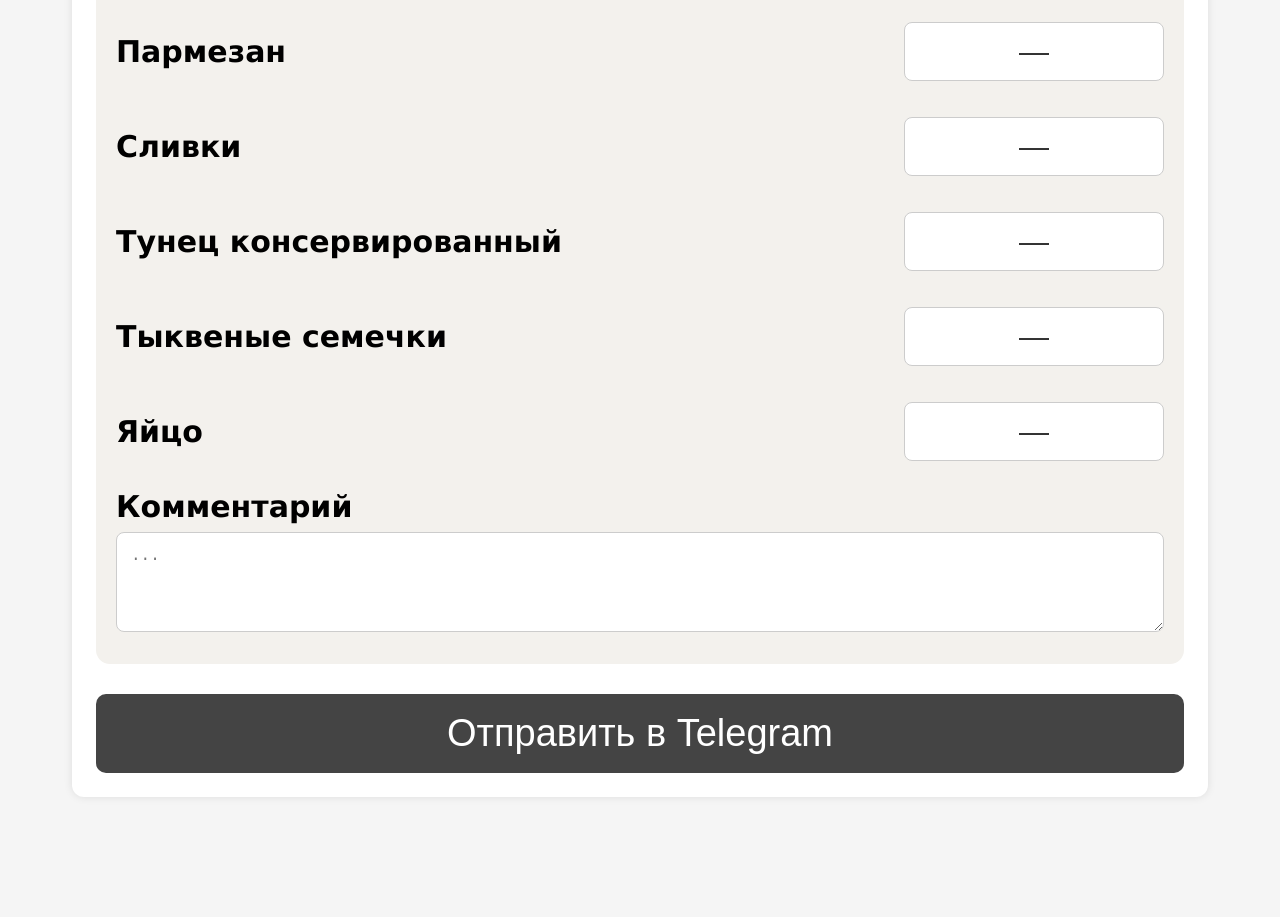
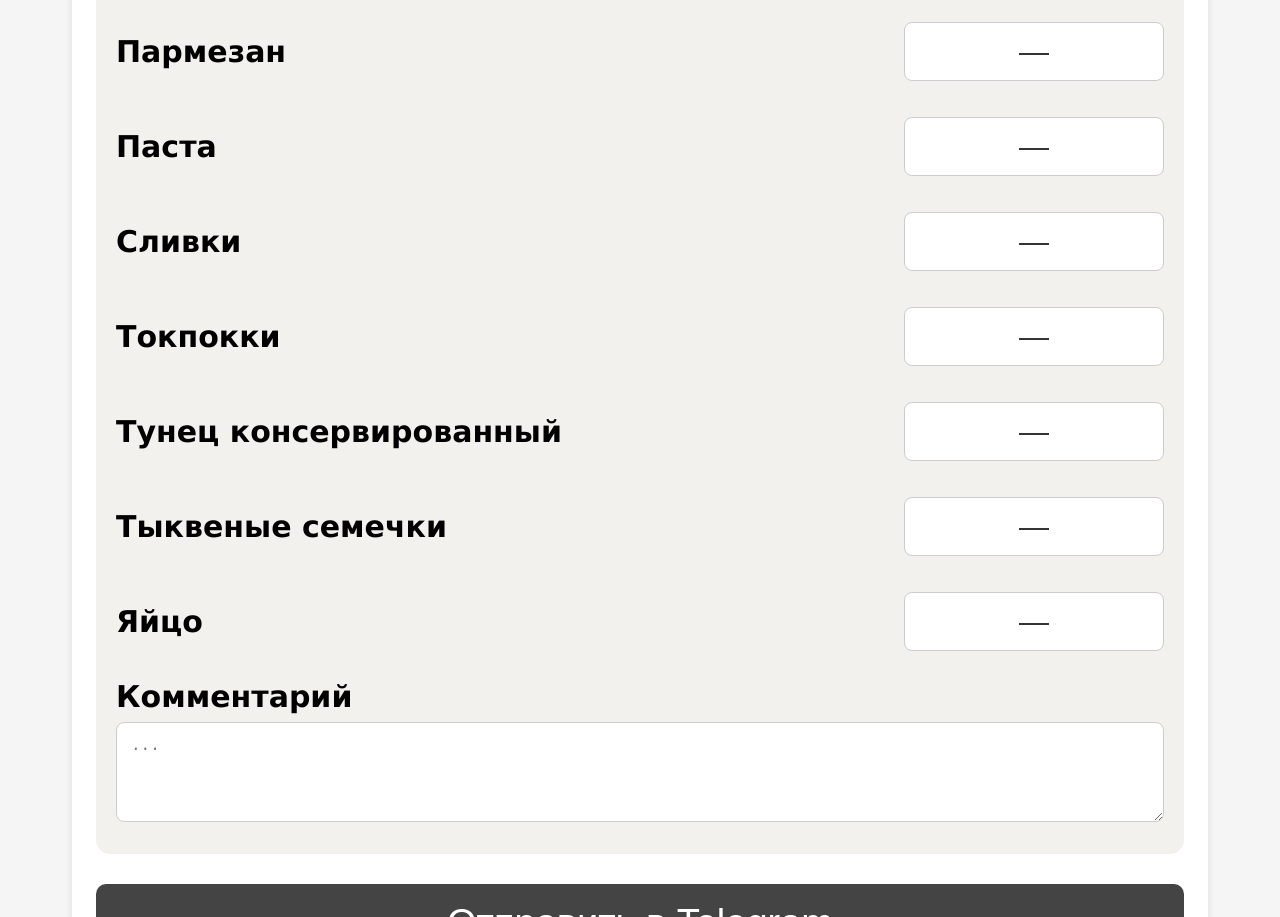
Before and after one commit to stasssercheff/shbborder, a plain HTML site: page index.html in a window 1280 px wide. Shown: the part 6600-7517 px from the top of the page. Before the commit the page ends 7417 px from the top, so only its background shows below. Drawn offline with Linux system fonts and the light colour scheme.

Commit message:
Update index.html

```diff
--- a/index.html
+++ b/index.html
@@ -533,8 +533,24 @@
   </div>
 
  <div class="dish">
+    <label class="check-label" data-ru="Паста" data-en="Pasta">Паста</label>
+    <select name="Pasta" class="qty" data-label-ru="Паста" data-label-en="Pasta">
+      <option value="" data-ru="— Выбрать —" data-en="— Select —">— Выбрать —</option>
+      <option data-ru="Заказать" data-en="Order">Заказать</option>
+    </select>
+  </div>
+
+<div class="dish">
     <label class="check-label" data-ru="Сливки" data-en="Cream">Сливки</label>
     <select name="Cream" class="qty" data-label-ru="Сливки" data-label-en="Cream">
+      <option value="" data-ru="— Выбрать —" data-en="— Select —">— Выбрать —</option>
+      <option data-ru="Заказать" data-en="Order">Заказать</option>
+    </select>
+  </div>
+
+<div class="dish">
+    <label class="check-label" data-ru="Токпокки" data-en="Teokbokki">Токпокки</label>
+    <select name="Teokbokki" class="qty" data-label-ru="Токпокки" data-label-en="Teokbokki">
       <option value="" data-ru="— Выбрать —" data-en="— Select —">— Выбрать —</option>
       <option data-ru="Заказать" data-en="Order">Заказать</option>
     </select>
```
